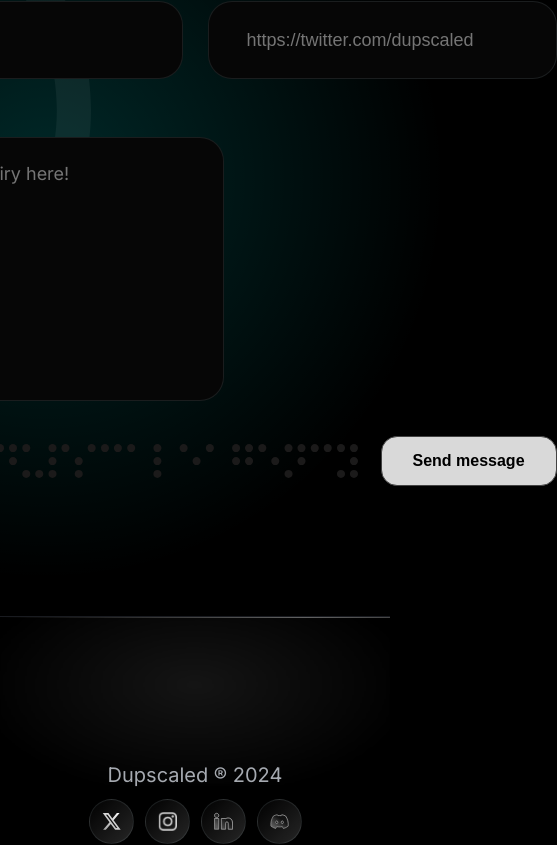
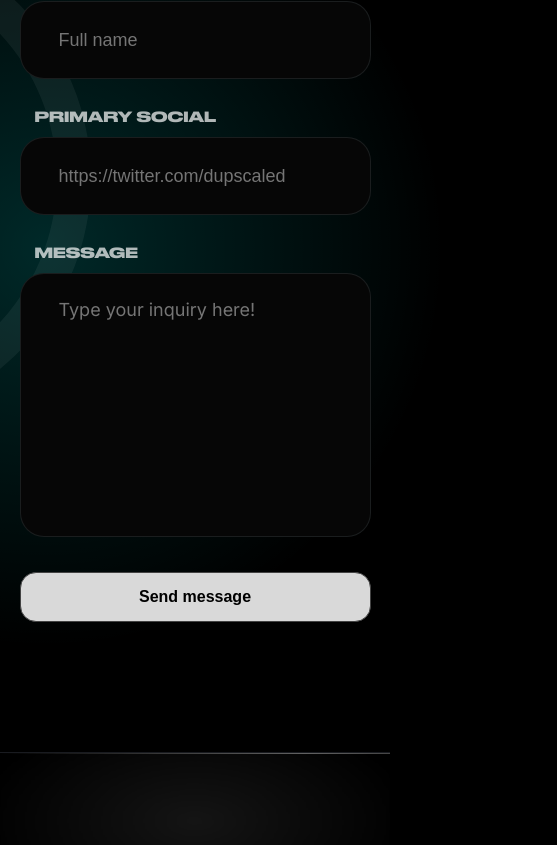
Before and after one commit to Svobyyy/daliksy, a Next.js app: page / in a window 390 px wide. Shown: the part 4080-4925 px from the top of the page, 557 px wide, since content can reach past the window. Built offline with nearby package versions, Linux system fonts and the light colour scheme.

Commit message:
Form responsive

```diff
--- a/app/components/Footer/Footer.jsx
+++ b/app/components/Footer/Footer.jsx
@@ -6,21 +6,14 @@ const Footer = () => {
     <footer>
       <p>Dupscaled ® 2024</p>
       <div className={styles.socials}>
-        <div className={styles.socail}>
+        <a className={styles.socail} href="https://www.twitter.com/dupscaled" target="_blank">
           <Image src={"/socials/twitter.svg"} width={19} height={19} />
-        </div>
+        </a>
 
-        <div className={styles.socail}>
+        <a className={styles.socail} href="https://www.instagram.com/@dupscaledagency" target="_blank">
           <Image src={"/socials/instagram.svg"} width={19} height={19} />
-        </div>
+        </a>
 
-        <div className={styles.socail}>
-          <Image src={"/socials/linkedin.svg"} width={19} height={19} />
-        </div>
-
-        <div className={styles.socail}>
-          <Image src={"/socials/discord.svg"} width={19} height={19} />
-        </div>
       </div>
     </footer>
   );
--- a/app/components/Form/Form.module.css
+++ b/app/components/Form/Form.module.css
@@ -101,3 +101,26 @@
   left: 50%;
   transform: translate(calc(-50% - 150px), -50%);
 }
+
+@media only screen and (max-width: 800px) {
+
+  .form_upper {
+    flex-direction: column;
+  }
+
+  .message {
+    width: 90vw;
+  }
+}
+
+@media only screen and (max-width: 650px) {
+
+  .submit img {
+    display: none;
+  }
+
+  .submit button {
+    width: 90vw;
+    max-width: none;
+  }
+}
--- a/app/globals.css
+++ b/app/globals.css
@@ -193,6 +193,23 @@ footer p {
 
 }
 
+form {
+  margin: 0px 20px;
+}
+
+
+
+@media only screen and (max-width: 800px) {
+
+  input {
+    max-width: 723px;
+    width: 90vw;
+  }
+}
+
+
+
+
 @media only screen and (max-width: 750px) {
   h1 {
     font-size: 48px;
```
Also changed, not shown: app/components/Reference/Reference.jsx (+4 -4 lines).
